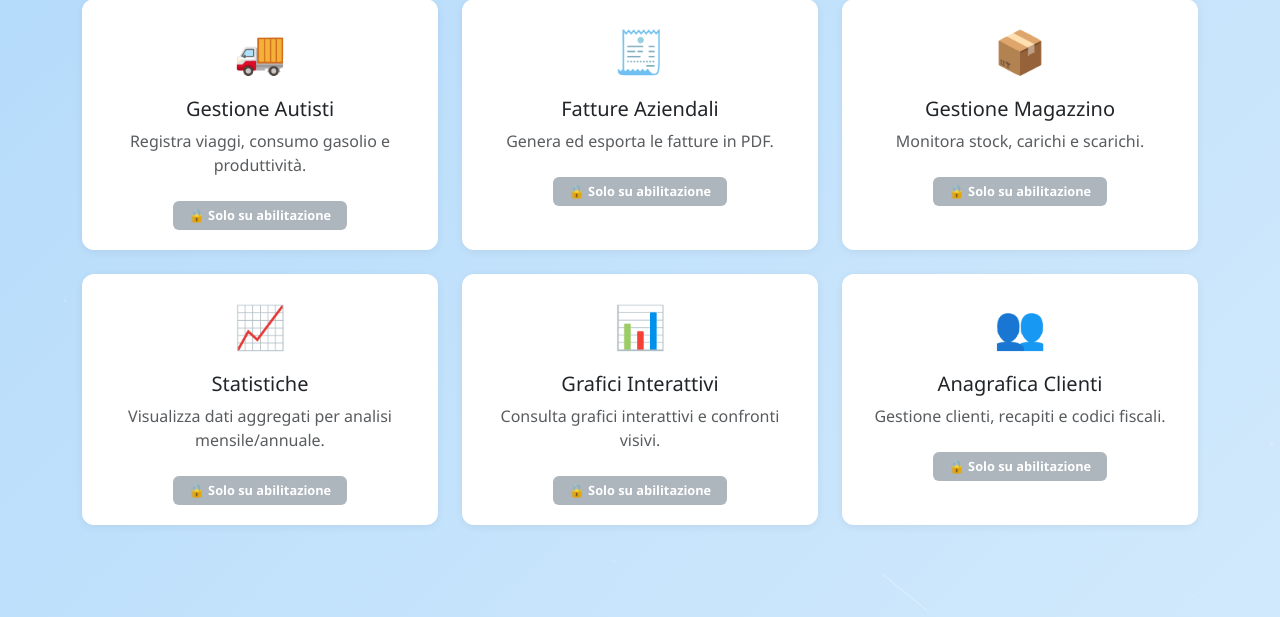
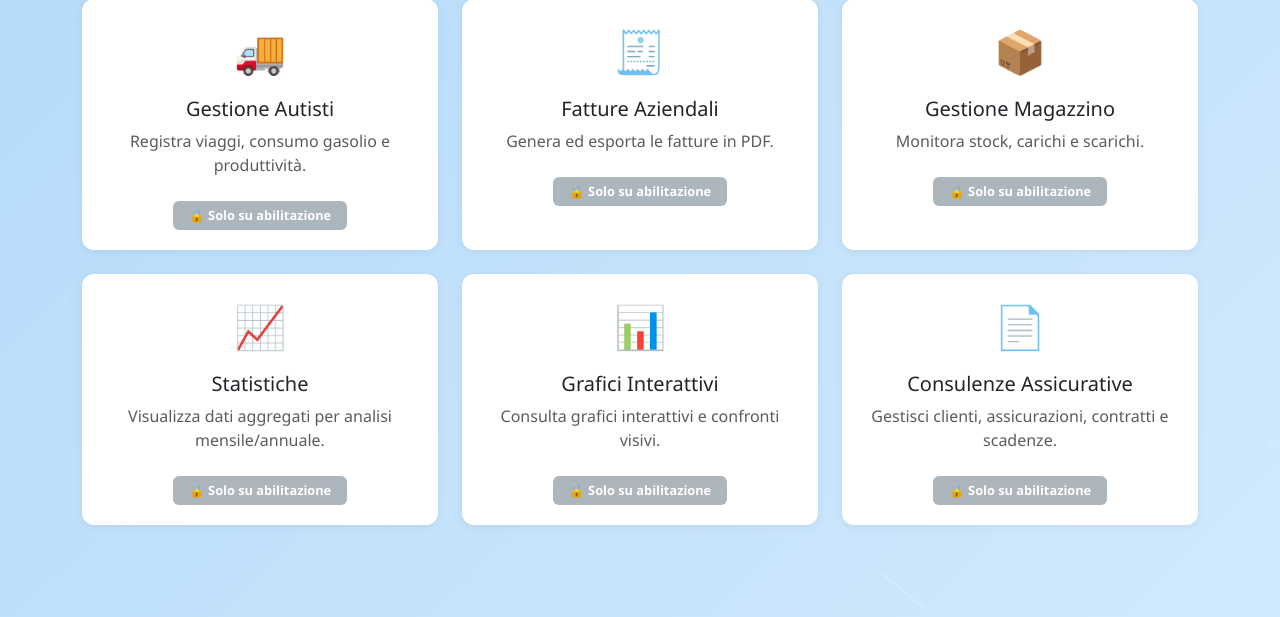
Before and after one commit to alepsio/cavigliatools, a Flask app: template app/templates/dashboard.html in a window 1280 px wide. Shown: the part 183-800 px from the top of the page. Run offline with Flask 3, Linux system fonts and the light colour scheme; the template is opened without the code that fills it, so the values that code supplies are empty; some libraries are stand-ins or nearby versions.

Commit message:
primo commit consulenze

```diff
--- a/app/__init__.py
+++ b/app/__init__.py
@@ -9,6 +9,8 @@ from .tools.fatture import fatture_bp
 from datetime import timedelta
 from .tools.manage_autisti import manage_autisti_bp
 from .tools.gestione_magazzino import gestione_magazzino_bp
+from app.tools.manage_consulenze import manage_consulenze_bp
+
 
 
 
@@ -25,6 +27,7 @@ def create_app():
     app.permanent_session_lifetime = timedelta(days=7)
     app.register_blueprint(manage_autisti_bp)
     app.register_blueprint(gestione_magazzino_bp)
+    app.register_blueprint(manage_consulenze_bp)
 
 
 
--- a/app/templates/dashboard.html
+++ b/app/templates/dashboard.html
@@ -123,12 +123,13 @@
       'icon': '📊',
       'endpoint': 'manage_drivers.grafici'
     },
-    'clienti': {
-      'name': 'Anagrafica Clienti',
-      'desc': 'Gestione clienti, recapiti e codici fiscali.',
-      'icon': '👥',
-      'endpoint': 'clienti.index'
-    }
+    'manage_consulenze': {
+      'name': 'Consulenze Assicurative',
+      'desc': 'Gestisci clienti, assicurazioni, contratti e scadenze.',
+      'icon': '📄',
+      'endpoint': 'manage_consulenze.index'
+    },
+
   } %}
 
   <div class="row row-cols-1 row-cols-sm-2 row-cols-md-3 g-4">
```
Also changed, not shown: app/templates/tools/manage_consulenze.html (added, +14 -0 lines), app/tools/manage_consulenze.py (added, +18 -0 lines).
